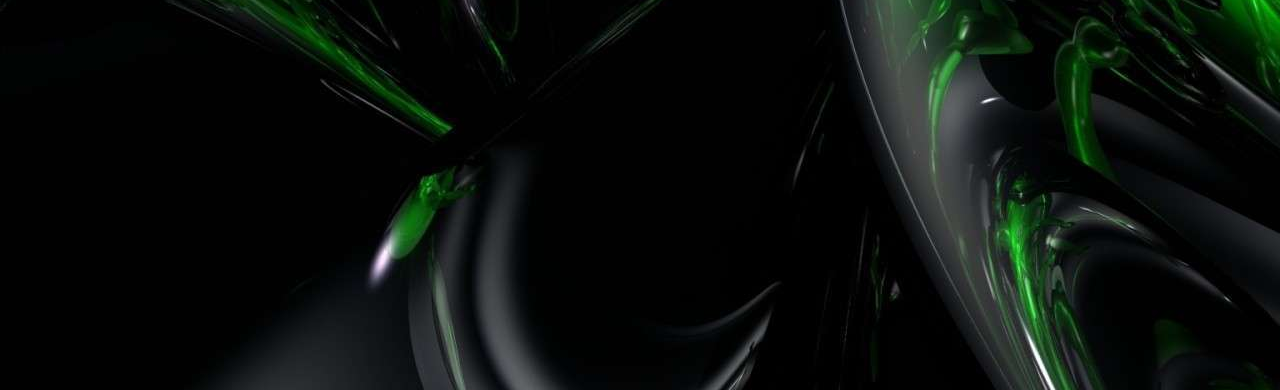
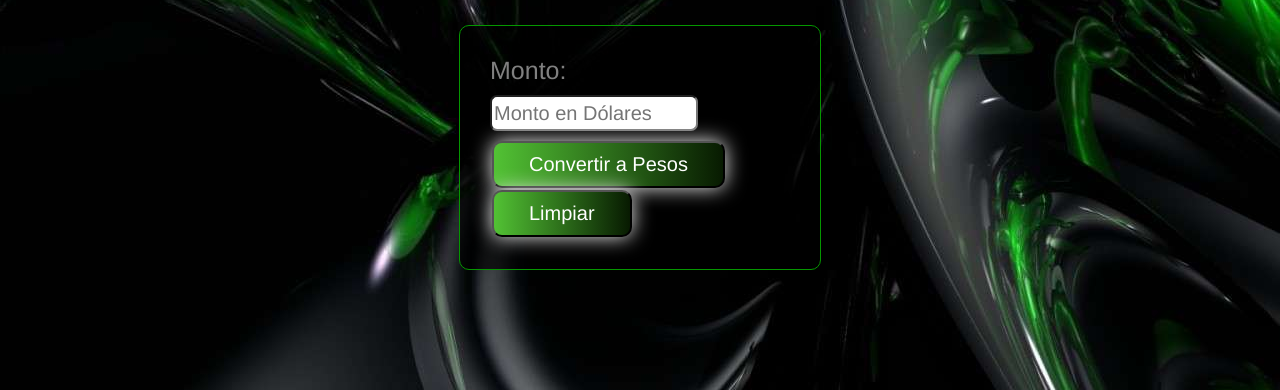
Before and after one commit to GabiPedicino/Conversor, a plain HTML site: page index.html in a window 1280 px wide. Shown: the part 410-800 px from the top of the page. Drawn offline with Linux system fonts and the light colour scheme.

Commit message:
Se agregó un nuevo conversor y se realizaron las funcionalidades correspondientes en Javascript

```diff
--- a/base.css
+++ b/base.css
@@ -23,7 +23,6 @@ input{
     height: 30px;
     color: grey;
     border-radius: 7px;
-
 }
 
 .contenidos{
@@ -59,3 +58,49 @@ background-position: right center; /* change the direction of the change here */
 color: #fff;
 text-decoration: none;
 }
+
+
+/*segundo convertidor*/
+
+input{
+    display:block;
+    width: 200px;
+    margin: 10px 0;
+    height: 30px;
+    color: grey;
+    border-radius: 7px;
+}
+
+.contenidos-dos{
+    padding: 30px;
+    background:rgba(0,0,0,.7);
+    border: solid 1px #059700;
+    width: 300px;
+    margin:auto;
+    border-radius: 10px;
+    color:grey;
+}
+label{
+    font-size: 25px;
+}
+
+button{
+   background-image: linear-gradient(to right, #52c234 0%, #061700  51%, #52c234  100%)
+    }
+button{
+    margin: 2px;
+    padding: 10px 35px;
+    text-align: center;
+    transition: 0.5s;
+    background-size: 200% auto;
+    color: white;
+    box-shadow: 0 0 20px #eee;
+    border-radius: 10px;
+    display: block;
+}
+
+button:hover {
+background-position: right center; /* change the direction of the change here */
+color: #fff;
+text-decoration: none;
+}
--- a/index.html
+++ b/index.html
@@ -10,20 +10,40 @@
     </head>
 <body>
 
+
     <h1>Convertidor de Pesos a Dolares</h1>
 
     <div class="contenidos">
 
         <label>Monto:</label>
-     <input id="pesos" type=number min=1 max=9999999999 placeholder="Monto en Pesos" onkeyup=imposeMinMax(this)>
+            <input id="pesos" type="number" min="1" max="9999999999" placeholder="Monto en Pesos" onkeyup=imposeMinMax(this)>
 
        <button onclick="conversor()">
-            Convertir a Dolares
+            Convertir a Dólares
         </button>
+
+        <button onclick="limpiarMonto()">Limpiar</button>
 
     </div>
 
+    <div>
+        <h1>Convertidor de Dólares a Pesos</h1>
+
+        <div class="contenidos-dos">
+
+
+            <label>Monto:</label>
+                <input id="dolar" type="number" min="1" max="9999999999" placeholder="Monto en Dólares" onkeyup=imposeMinMax(this)>
+
+                <button onclick="dolarAPesos()">
+                    Convertir a Pesos
+                </button>
+                <button onclick="limpiar()">Limpiar</button>
+        </div>
+    </div>
+
 <script src="script.js"></script>
+<script src="scriptdos.js"></script>
 </body>
 
 </html
--- a/script.js
+++ b/script.js
@@ -1,6 +1,6 @@
 function conversor(){
     let pesosIngresados = document.getElementById("pesos").value;
-    let dolarHoy = 97.25;
+    let dolarHoy = 97.75;
     let impuestoPais;
     let impuestoGanancias;
     let valorTotal;
@@ -11,20 +11,9 @@ function conversor(){
     impuestoGanancias = pesosIngresados * 0.35;
     valorTotal = parseFloat (pesosIngresados) + parseFloat (impuestoPais) + parseFloat (impuestoGanancias); //valor que abona con la suma de los impuestos.
 
+       alert('$' + pesosIngresados + ' pesos argentinos son U$S' + resultado.toFixed(2) + '\n' +
+       'El impuesto país es de: $' + impuestoPais.toFixed(2) + '\n' + 'El recargo impositivo es de: $' + impuestoGanancias.toFixed(2) + '\n' + 'El total a pagar por U$S' + resultado.toFixed(2) + ' es de $' + valorTotal.toFixed(2));
 
-
-
-    if(resultado>6000)
-    {
-
-        alert('No se puede convertir un monto superior a 6000 dólares');
-
-    }
-    else
-    {
-       alert('$' + pesosIngresados + ' pesos argentinos son U$S' + resultado.toFixed(3) + '\n' +
-       'El impuesto país es de: $' + impuestoPais.toFixed(2) + '\n' + 'El recargo impositivo es de: $' + impuestoGanancias.toFixed(2) + '\n' + 'El total a pagar por U$S' + resultado.toFixed(2) + ' es de $' + valorTotal.toFixed(2));
-    }
 
 }
 
@@ -37,4 +26,8 @@ function imposeMinMax(el){
         el.value = el.max;
       }
     }
-  }
+}
+
+function limpiarMonto() {
+  document.getElementById("pesos").value = "";
+}
--- /dev/null
+++ b/scriptdos.js
@@ -0,0 +1,38 @@
+function dolarAPesos(){
+    let dolarIngresado = parseFloat(document.getElementById("dolar").value);
+    let dolarHoyDos = 97.75;
+    let resultadoDos;
+    let impuestoPaisDos;
+    let impuestoGananciasDos;
+    let valorTotalPesos;
+
+
+    resultadoDos = parseFloat(dolarIngresado * dolarHoyDos);
+    impuestoPaisDos = dolarIngresado * 0.3;
+    impuestoGananciasDos = dolarIngresado * 0.35;
+    valorTotalPesos = parseFloat(resultadoDos) + parseFloat(impuestoPaisDos) + parseFloat(impuestoGananciasDos);
+
+    console.log("funciona")
+
+    alert('U$S' + dolarIngresado.toFixed(2) + ' dolares ingresados son $' + resultadoDos.toFixed(2) + '\n' +
+   'El impuesto país es de: U$S' + impuestoPaisDos.toFixed(2) + '\n' + 'El recargo impositivo es de: U$S' + impuestoGananciasDos.toFixed(2) + '\n' + 'El total a cobrar por U$S' + dolarIngresado.toFixed(2) + ' es de $' + valorTotalPesos.toFixed(2));
+  }
+
+function imposeMinMax(el){
+    if(el.value != "")
+    {
+      if(parseInt(el.value) < parseInt(el.min))
+      {
+        el.value = el.min;
+      }
+      if(parseInt(el.value) > parseInt(el.max))
+      {
+        el.value = el.max;
+      }
+    }
+    console.log("entra");
+}
+
+function limpiar() {
+    document.getElementById("dolar").value = "";
+}
```
